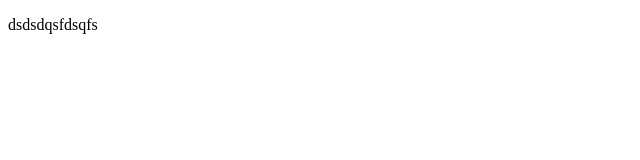
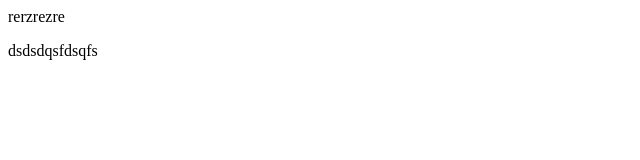
Before and after one commit to Simoncastagne42/test, a plain HTML site: page index.html in a window 1280 px wide. Shown: the whole page, without its empty margins (0-640 px from the left). Drawn offline with Linux system fonts and the light colour scheme.

Commit message:
ajout article

```diff
--- a/index.html
+++ b/index.html
@@ -6,7 +6,18 @@
     <title>Document</title>
 </head>
 <body>
-  <p>dsdsdqsfdsqfs
+    <div>
+        <article>
+            rerzrezre
+        </article>
+
+
+
+
+
+    </div>
+  <p>
+    dsdsdqsfdsqfs
 
   </p>
 </body>
```
